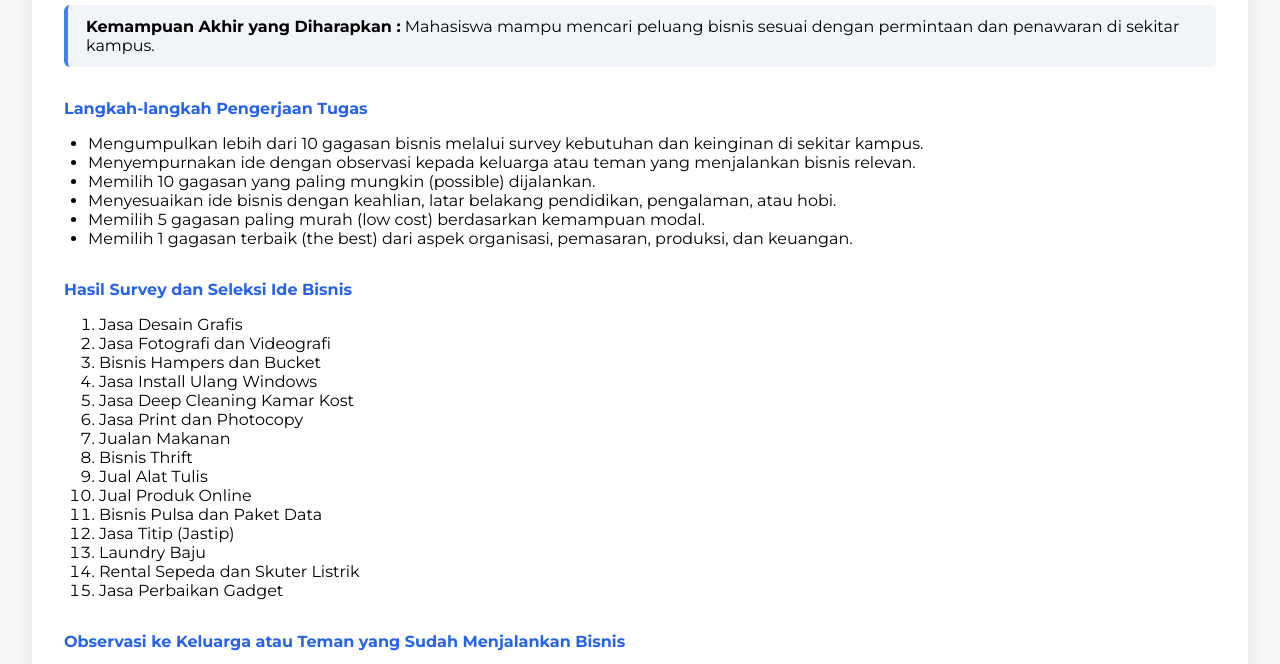
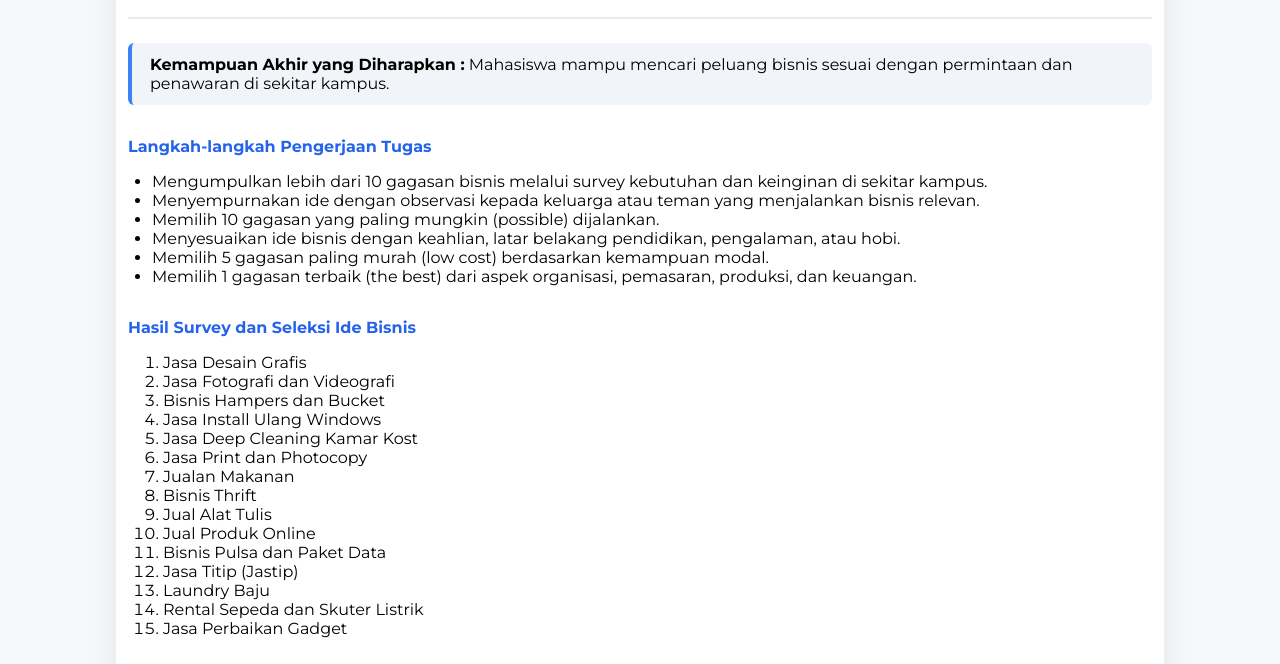
Before and after one commit to akbar2025-rgb/test, a plain HTML site: page index.html in a window 1280 px wide. Shown: the part 239-903 px from the top of the page. Drawn offline with Linux system fonts and the light colour scheme.

Commit message:
Update index.html

```diff
--- a/index.html
+++ b/index.html
@@ -13,7 +13,7 @@
             padding: 0;
         }
         .container {
-            max-width: 90%;
+            max-width: 80%;
             background: #fff;
             margin: 40px auto;
             padding: 32px;
@@ -76,7 +76,7 @@
             padding: 12px;
             font-size: 100%;
         }
-        @media (max-width: 90%) {
+        @media {
             .container { padding: 12px; }
             .header { flex-direction: column; gap: 8px; }
             h1 { font-size: 100%; }
```
